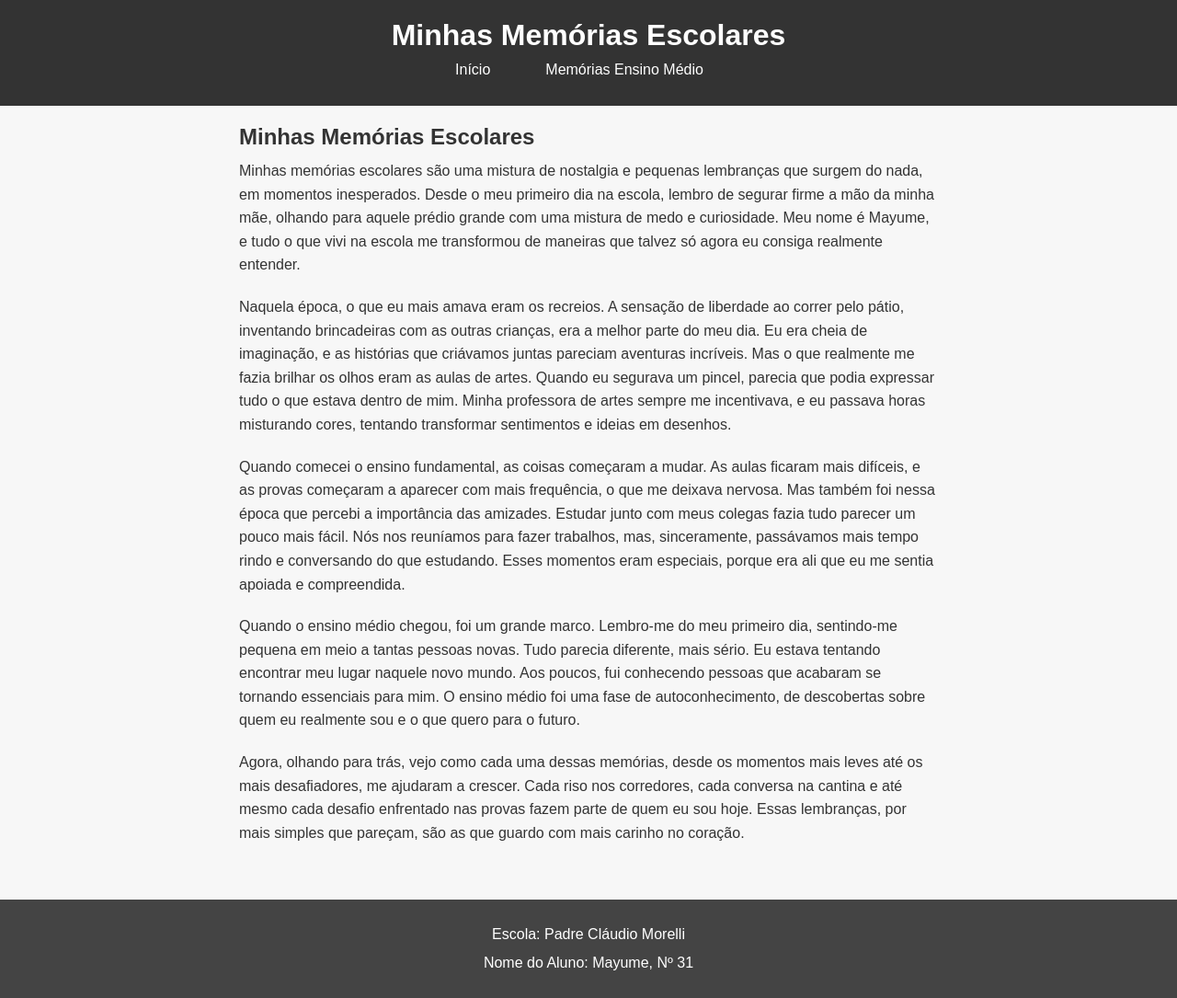
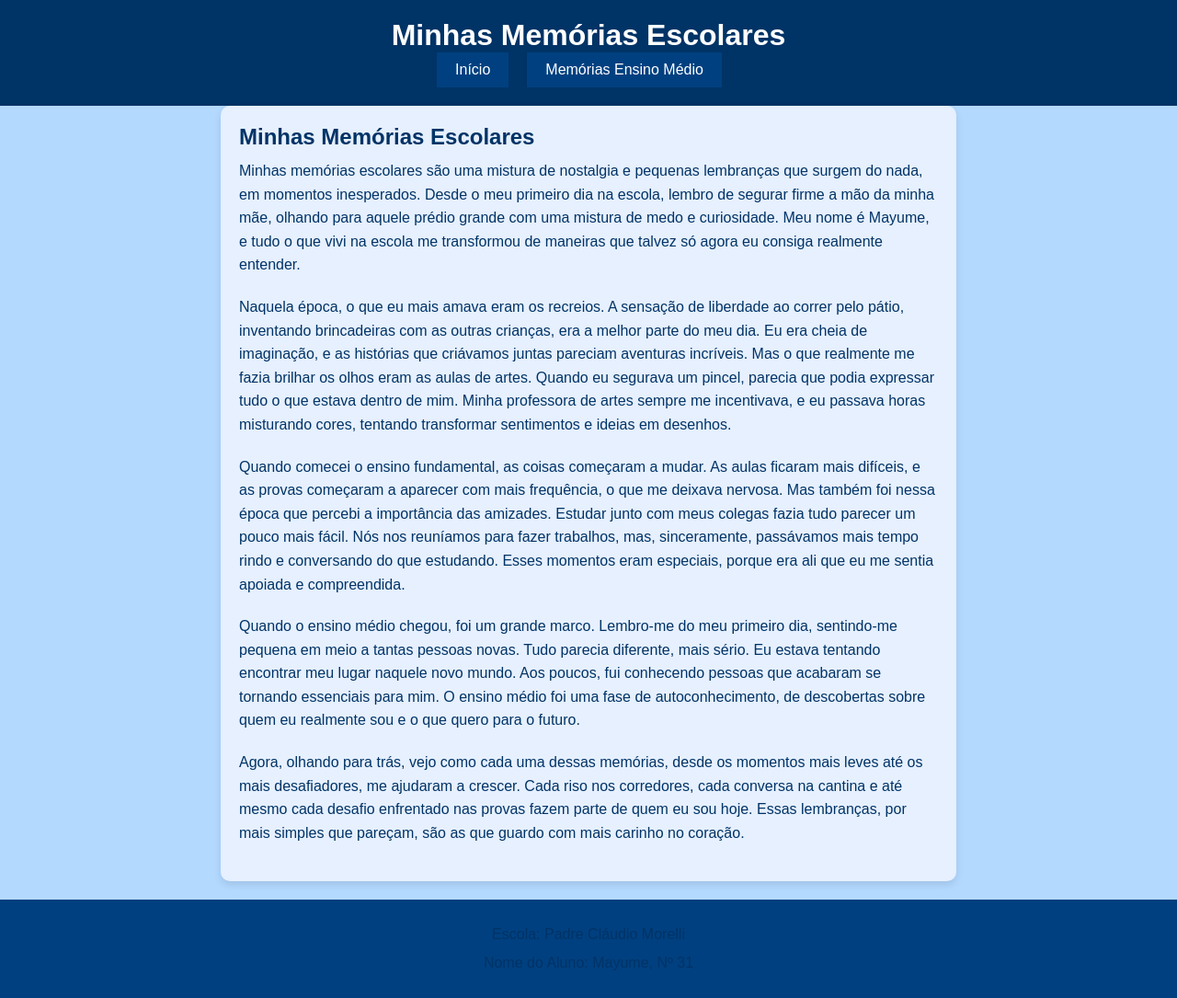
Before and after one commit to Mayubyte/Mem-rias-escolares, a plain HTML site: page index.html in a window 1280 px wide. Shown: the whole page at 92% size. Drawn offline with Linux system fonts and the light colour scheme.

Commit message:
Update style.css

```diff
--- a/style.css
+++ b/style.css
@@ -6,12 +6,12 @@
 
 body {
     font-family: Arial, sans-serif;
-    background-color: #f7f7f7;
+    background-color: #b3d9ff; /* Fundo azul claro */
     color: #333;
 }
 
 header {
-    background-color: #333;
+    background-color: #003366; /* Azul escuro */
     color: white;
     padding: 20px;
     text-align: center;
@@ -35,12 +35,13 @@ nav ul li a {
     padding: 10px 20px;
     text-decoration: none;
     display: block;
+    background-color: #004080; /* Azul intermediário */
 }
 
 nav ul li ul {
     display: none;
     position: absolute;
-    background-color: #444;
+    background-color: #336699; /* Outro tom de azul */
     padding: 0;
     list-style-type: none;
 }
@@ -57,20 +58,24 @@ main {
     padding: 20px;
     max-width: 800px;
     margin: 0 auto;
+    background-color: #e6f0ff; /* Azul clarinho */
+    border-radius: 10px;
+    box-shadow: 0 4px 8px rgba(0, 0, 0, 0.1);
 }
 
 h2, h3 {
-    color: #333;
+    color: #003366; /* Azul escuro */
     margin-bottom: 10px;
 }
 
 p {
     margin-bottom: 20px;
     line-height: 1.6;
+    color: #003366; /* Azul escuro */
 }
 
 footer {
-    background-color: #444;
+    background-color: #004080; /* Azul intermediário */
     color: white;
     text-align: center;
     padding: 20px;
```
